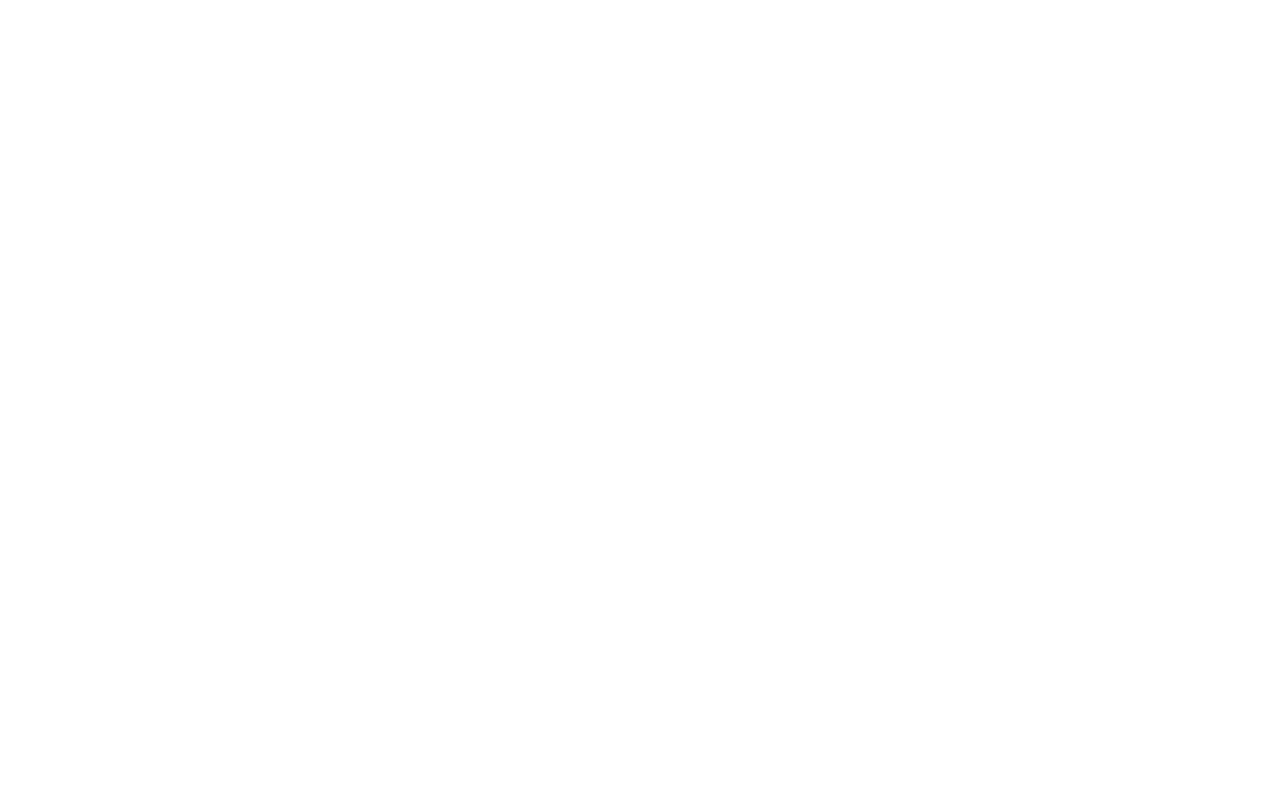
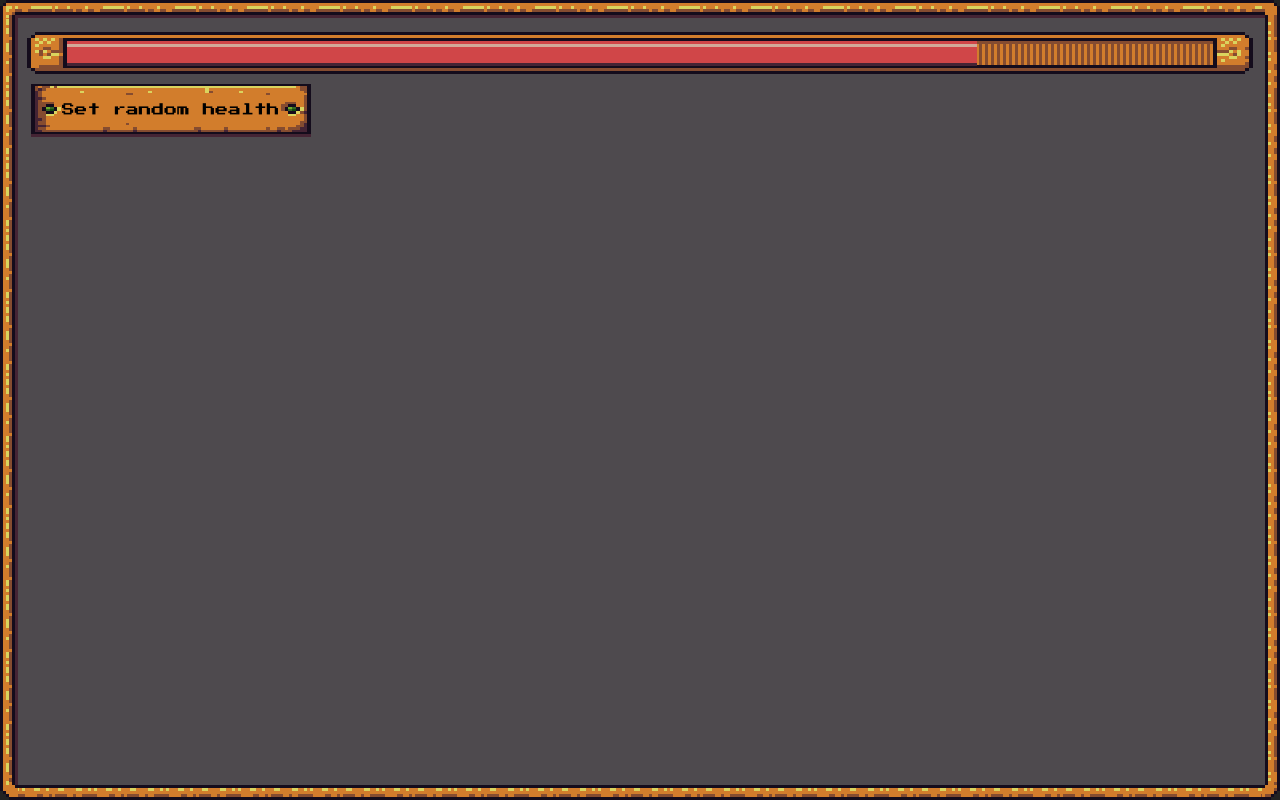
Before and after one commit to spawnedc/dice-hard, a React (Create React App) app: page / in a window 1280 px wide. Built offline with nearby package versions, Linux system fonts and the light colour scheme.

Commit message:
Add HealthBar component, simplify App and index

```diff
--- a/src/components/App/App.css
+++ /dev/null
@@ -1,3 +0,0 @@
-.App {
-  text-align: center;
-}
--- /dev/null
+++ b/src/components/App/App.scss
@@ -0,0 +1,4 @@
+.App {
+  height: 100%;
+  width: 100%;
+}
--- a/src/components/App/App.tsx
+++ /dev/null
@@ -1,6 +0,0 @@
-import React from 'react'
-import './App.css'
-
-const App = () => <div className="App"></div>
-
-export default App
--- a/src/components/App/index.ts
+++ /dev/null
@@ -1 +0,0 @@
-export { default } from './App'
--- /dev/null
+++ b/src/components/App/index.tsx
@@ -0,0 +1,22 @@
+import React, { useState } from 'react'
+import { HealthBar } from '..'
+import './App.scss'
+
+const App = () => {
+  const [health, setHealth] = useState(Math.random())
+
+  const onButtonClick = () => {
+    setHealth(Math.random())
+  }
+
+  return (
+    <div className="App rpgui-container framed">
+      <HealthBar value={health} />
+      <button className="rpgui-button" type="button" onClick={onButtonClick}>
+        Set random health
+      </button>
+    </div>
+  )
+}
+
+export default App
--- /dev/null
+++ b/src/components/HealthBar/index.tsx
@@ -0,0 +1,24 @@
+import React, { useEffect, useRef } from 'react'
+import RPGUI from '../../utils/RPGUI'
+
+interface HealthBarProps {
+  value: number
+}
+
+const HealthBar = ({ value }: HealthBarProps) => {
+  const healthBarRef = useRef<HTMLDivElement>(null)
+
+  useEffect(() => {
+    RPGUI.set_value(healthBarRef.current, value)
+  }, [value])
+
+  return (
+    <div
+      ref={healthBarRef}
+      className="rpgui-progress red"
+      data-value={value}
+    ></div>
+  )
+}
+
+export default HealthBar
--- a/src/components/index.ts
+++ b/src/components/index.ts
@@ -1 +1,2 @@
 export { default as App } from './App'
+export { default as HealthBar } from './HealthBar'
--- a/src/index.css
+++ /dev/null
@@ -1,8 +0,0 @@
-body {
-  margin: 0;
-  font-family: -apple-system, BlinkMacSystemFont, 'Segoe UI', 'Roboto', 'Oxygen',
-    'Ubuntu', 'Cantarell', 'Fira Sans', 'Droid Sans', 'Helvetica Neue',
-    sans-serif;
-  -webkit-font-smoothing: antialiased;
-  -moz-osx-font-smoothing: grayscale;
-}
--- /dev/null
+++ b/src/index.scss
@@ -0,0 +1,16 @@
+body {
+  background-color: #222;
+  margin: 0;
+  -webkit-font-smoothing: antialiased;
+  -moz-osx-font-smoothing: grayscale;
+}
+
+#root {
+  align-items: center;
+  display: flex;
+  justify-content: center;
+}
+
+.rpgui-progress-fill {
+  transition: width ease-out 0.3s;
+}
--- a/src/index.tsx
+++ b/src/index.tsx
@@ -2,7 +2,7 @@ import React from 'react'
 import ReactDOM from 'react-dom'
 import { Provider } from 'react-redux'
 
-import './index.css'
+import './index.scss'
 import store from './store'
 import { App } from './components'
 
```
